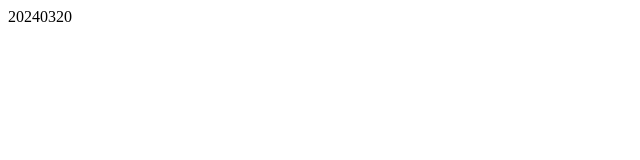
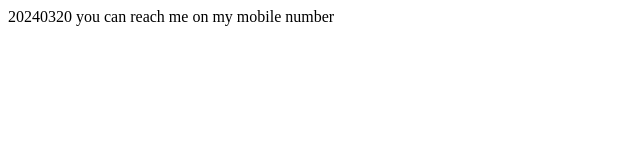
Before and after one commit to pann710/20240320, a plain HTML site: page index.html in a window 1280 px wide. Shown: the whole page, without its empty margins (0-640 px from the left). Drawn offline with Linux system fonts and the light colour scheme.

Commit message:
Update index.html

```diff
--- a/index.html
+++ b/index.html
@@ -3,7 +3,7 @@
   <body>
     <p>
       20240320
-
+      you can reach me on my mobile number
     </p>
   </body>
 </html>
```
